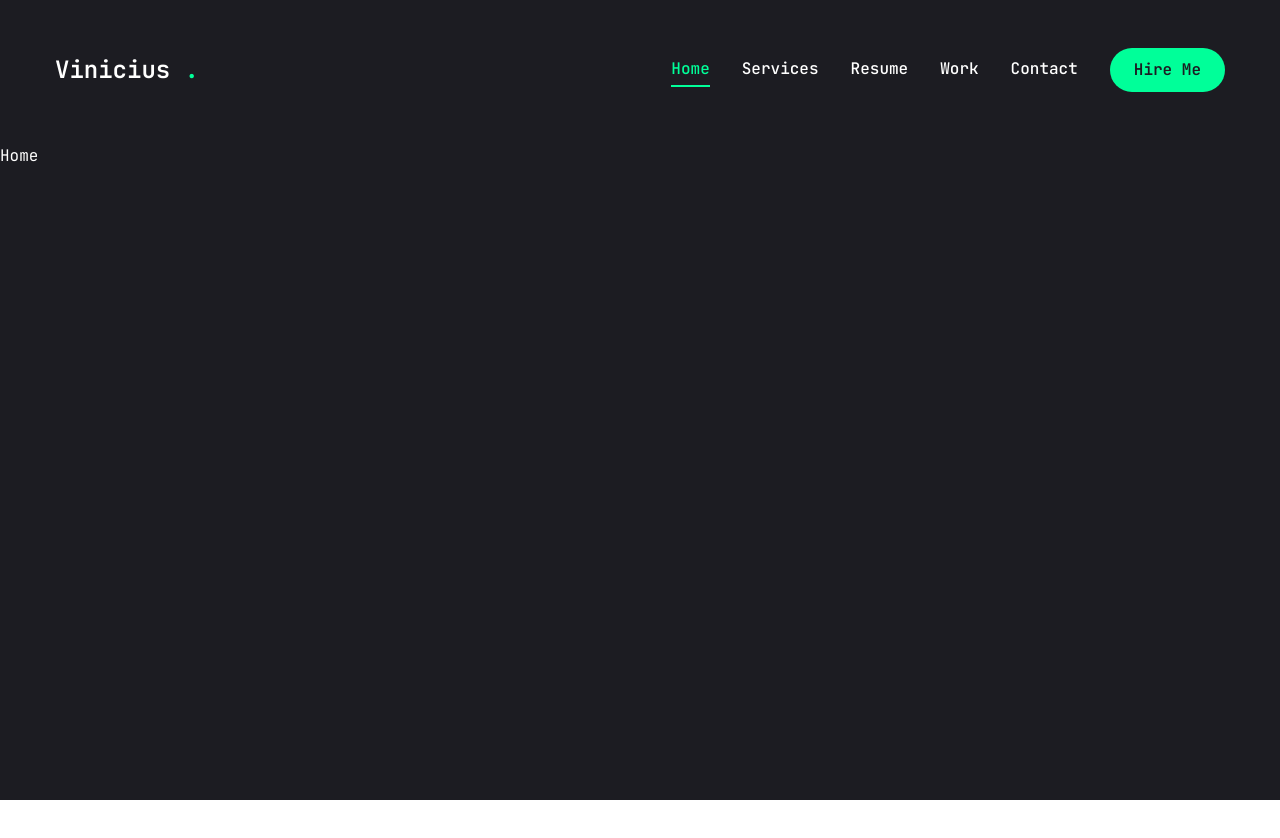
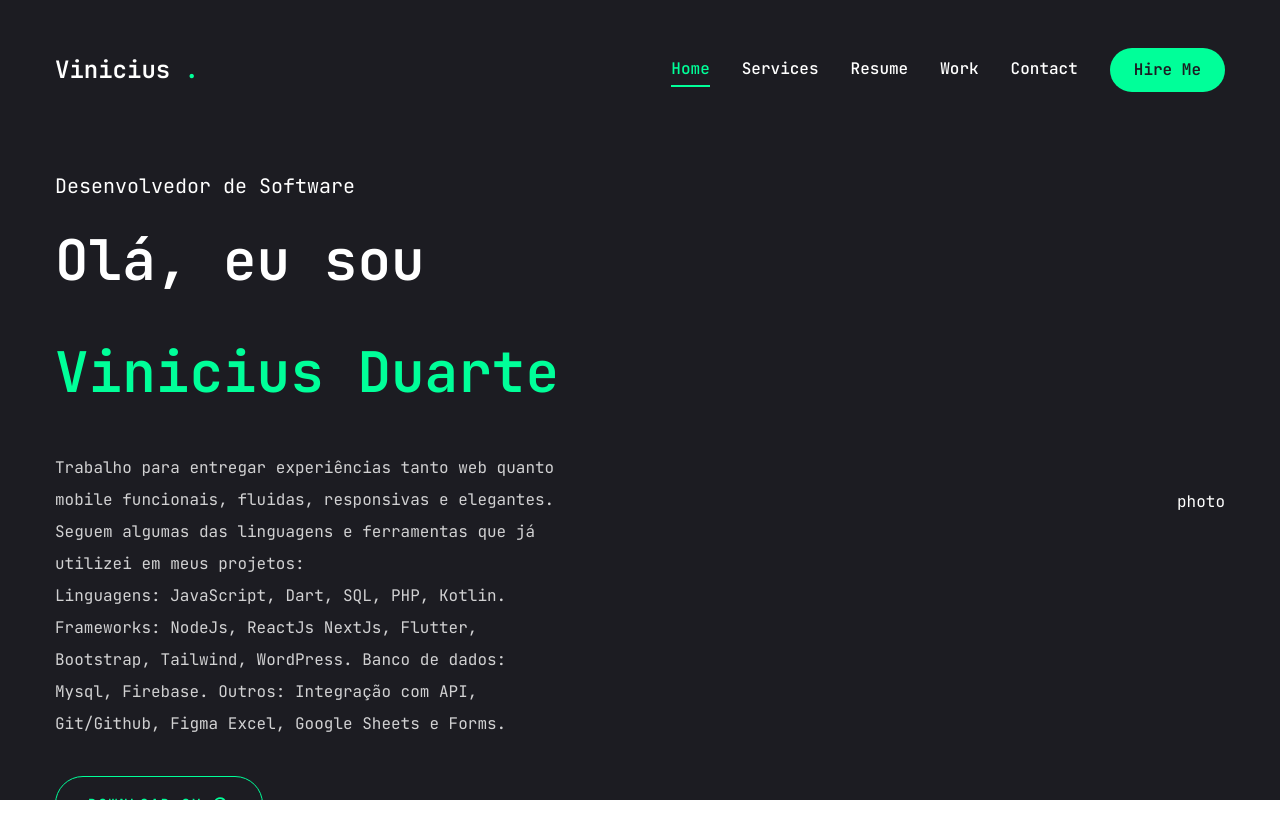
Before and after one commit to francovinicius/vinicius_duarte, a Next.js app: page / in a window 1280 px wide. Shown: the top 838 px of the page. Before the commit the page ends 800 px from the top, so only its background shows below. Built offline with nearby package versions, Linux system fonts and the light colour scheme.

Commit message:
Uptade home page - Text section

```diff
--- a/app/globals.css
+++ b/app/globals.css
@@ -6,4 +6,16 @@
   body {
     @apply font-primary bg-primary text-white leading-loose;
   }
+
+  .h1 {
+    @apply text-[36px] xl:text-[56px] leading-[1-1] font-semibold;
+  }
+
+  .h2 {
+    @apply text-[30px] xl:text-[44px] leading-[1-1] font-semibold;
+  }
+
+  .h3 {
+    @apply text-[20px] xl:text-[24px] leading-[1-1] font-semibold;
+  }
 }
--- a/app/page.jsx
+++ b/app/page.jsx
@@ -1,9 +1,37 @@
-import {Button} from "@/components/ui/button"
+import { Button } from "@/components/ui/button"
+import { MdOutlineCloudDownload } from "react-icons/md";
 import React from 'react'
 
 const Home = () => {
   return (
-    <div>Home</div>
+    <section className="h-full">
+      <div className="container mx-auto h-full">
+        <div className="flex flex-col xl:flex-row items-center justify-between xl:pt-8 xl:pb-24">
+          <div className="text-center xl:text-left">
+            <span className="text-xl">Desenvolvedor de Software</span>
+            <h1 className="h1 mb-6">Olá, eu sou<br /><span className="text-accent">Vinicius Duarte</span></h1>
+            <p className="max-w-[500px] mb-9 text-white/80">
+              Trabalho para entregar experiências tanto web quanto mobile funcionais, fluidas, responsivas e elegantes.
+              Seguem algumas das linguagens e ferramentas que já utilizei em meus projetos: <br />
+              Linguagens: JavaScript, Dart, SQL, PHP, Kotlin.
+              Frameworks:  NodeJs, ReactJs NextJs, Flutter, Bootstrap, Tailwind, WordPress.
+              Banco de dados: Mysql, Firebase.
+              Outros: Integração com API, Git/Github, Figma Excel, Google Sheets e Forms.
+            </p>
+
+            <div>
+              <Button className='uppercase flex items-center gap-2' size='lg' variant='outline'>
+                <span>Download CV</span>
+                <MdOutlineCloudDownload className='text-xl' />
+              </Button>
+
+            </div>
+
+          </div>
+          <div>photo</div>
+        </div>
+      </div>
+    </section>
   )
 }
 
```
